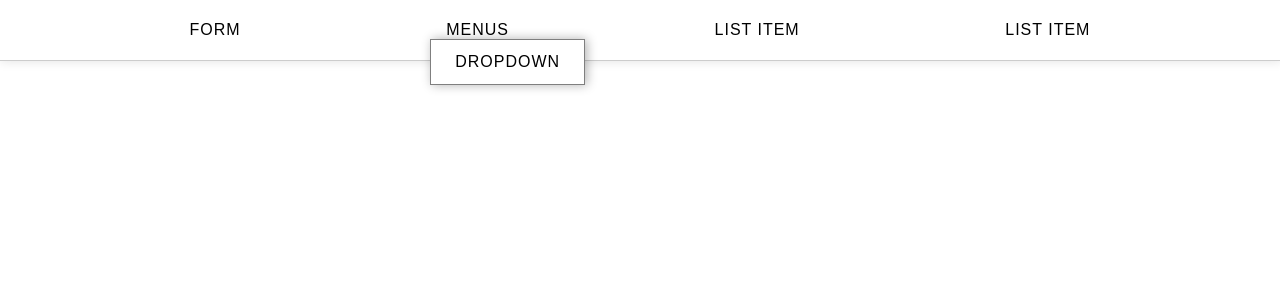
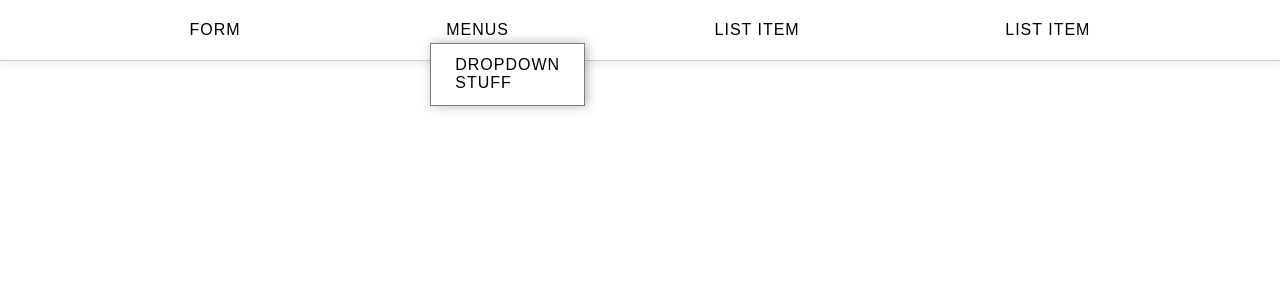
Before and after one commit to savus/testing-vite-react, a React (Vite) app: page / in a window 1280 px wide. Both pictures are taken after a click on the link "FORM". Shown: the top 300 px of the page. Built offline with nearby package versions, Linux system fonts and the light colour scheme.

Commit message:
Build dropdown context
Built DropdownStateContextProvider to handle the visibility, opacity, and top state of the first dropdown menu in the menus list. TASK: incorporate a menu ref in provider to track when the menu is clicked off of and deactivate it accordingly

```diff
--- /dev/null
+++ b/src/Components/DropdownMenu.tsx
@@ -0,0 +1,16 @@
+import type { TDropdownMenu } from "../types";
+import { useDropdownContext } from "./Providers/DropdownStateProvider";
+
+export const DropdownMenu = () => {
+  const { dropdownMenu } = useDropdownContext();
+  const compareActiveMenu = (
+    dropdownState: TDropdownMenu,
+    currentMenuState: TDropdownMenu
+  ) => (dropdownState === currentMenuState ? "active" : "");
+
+  return (
+    <div className={`dropdown ${compareActiveMenu(dropdownMenu, "menus")}`}>
+      Dropdown Stuff
+    </div>
+  );
+};
--- a/src/Components/Header.tsx
+++ b/src/Components/Header.tsx
@@ -1,17 +1,21 @@
+import { DropdownMenu } from "./DropdownMenu";
 import { Modal } from "./Modal";
 import { Navbar } from "./Navbar";
 import { NavItem } from "./NavItem";
+import { DropdownStateProvider } from "./Providers/DropdownStateProvider";
 
 export const Header = () => {
   return (
     <header className="main-header">
       <Navbar>
-        <NavItem text="Form" />
-        <NavItem text="Menus">
-          <div className="dropdown">dropdown</div>
-        </NavItem>
-        <NavItem text="List Item" />
-        <NavItem text="List Item" />
+        <DropdownStateProvider>
+          <NavItem text="Form" />
+          <NavItem text="Menus">
+            <DropdownMenu />
+          </NavItem>
+          <NavItem text="List Item" />
+          <NavItem text="List Item" />
+        </DropdownStateProvider>
       </Navbar>
       <Modal></Modal>
     </header>
--- a/src/Components/NavItem.tsx
+++ b/src/Components/NavItem.tsx
@@ -1,4 +1,5 @@
-import type { ReactNode } from "react";
+import { type ReactNode } from "react";
+import { useDropdownContext } from "./Providers/DropdownStateProvider";
 
 export const NavItem = ({
   text,
@@ -7,9 +8,12 @@ export const NavItem = ({
   text: string;
   children?: ReactNode;
 }) => {
+  const { setDropdownMenu } = useDropdownContext();
   return (
     <li className="nav-item">
-      <a href="#">{text}</a>
+      <a href="#" onClick={() => setDropdownMenu("menus")}>
+        {text}
+      </a>
       {children}
     </li>
   );
--- /dev/null
+++ b/src/Components/Providers/DropdownStateProvider.tsx
@@ -0,0 +1,24 @@
+import { createContext, useContext, useState, type ReactNode } from "react";
+import type { TDropdownContext, TDropdownMenu } from "../../types";
+
+const DropdownContext = createContext<TDropdownContext>({} as TDropdownContext);
+
+export const DropdownStateProvider = ({
+  children,
+}: {
+  children: ReactNode;
+}) => {
+  const [dropdownMenu, setDropdownMenu] = useState<TDropdownMenu>("none");
+  return (
+    <DropdownContext.Provider
+      value={{
+        dropdownMenu,
+        setDropdownMenu,
+      }}
+    >
+      {children}
+    </DropdownContext.Provider>
+  );
+};
+
+export const useDropdownContext = () => useContext(DropdownContext);
--- a/src/css/navbar.css
+++ b/src/css/navbar.css
@@ -23,10 +23,25 @@
 }
 
 .nav-item .dropdown {
+  --opacity: 0;
+  --visibility: hidden;
+  --top: 100%;
+
   position: absolute;
   background-color: #fff;
   border: 1px solid rgba(0, 0, 0, 0.5);
   padding: 0.8rem 1.5rem;
   box-shadow: 2px 0px 10px 0px rgba(0, 0, 0, 0.3);
-  top: 100%;
+  top: var(--top);
+  visibility: var(--visibility);
+  opacity: var(--opacity);
+  transition: opacity var(--transition-speed) ease-in-out,
+    visibility var(--transition-speed) ease-in-out,
+    top var(--transition-speed) ease-in-out;
 }
+
+.nav-item .dropdown.active {
+  --opacity: 1;
+  --visibility: visible;
+  --top: 120%;
+}
```
Also changed, not shown: src/types.ts (+1 -27 lines).
